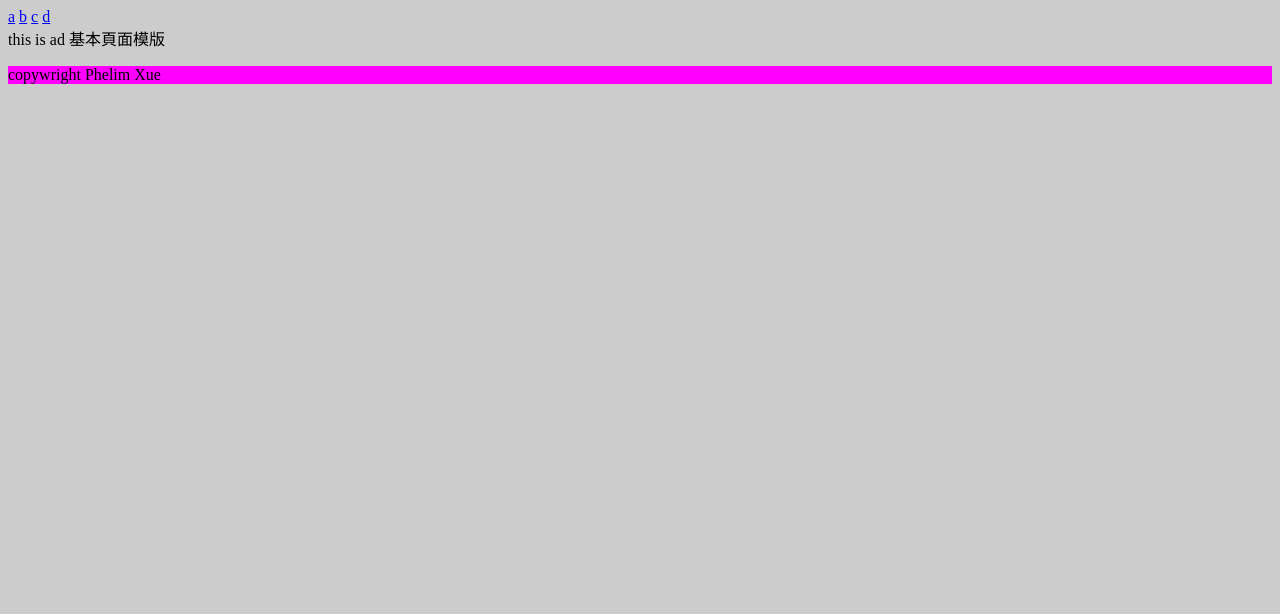
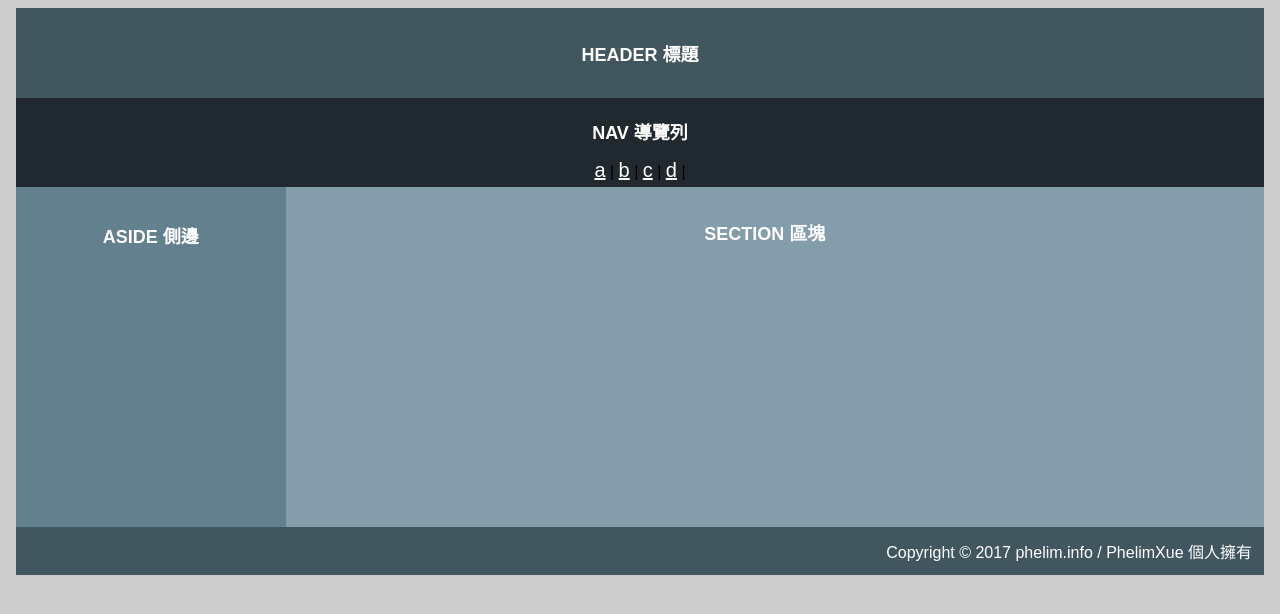
Before and after one commit to PhelimXue/introduce, a Django app: page / in a window 1280 px wide. Shown: the top 614 px of the page. Run offline with Django 3.2, Linux system fonts and the light colour scheme.

Commit message:
基本版型完成

```diff
--- a/info/static/css/styles.css
+++ b/info/static/css/styles.css
@@ -1,11 +1,63 @@
-body {
-    background-color: #cccccc;
+body{
+    //width: 1248px;
+    //color: #000;
+    background-color: #ccc;
+    //margin:0 auto;
+    font-family: sans-serif, "微軟正黑體";
+}
+#hold-body{
+    width: 1248px;
+    //color: #FFF;
+    margin:0 auto;
+    //font-family: sans-serif, "微軟正黑體";
 }
 
-h1 {
-    background-color: #00ff00;
+#header{
+    background-color: #425660;
+    padding: 20px;
 }
 
-p {
-    background-color: rgb(255,0,255);
+#nav{
+    background-color: #20292F;
+    padding: 5px;
+    text-align: center;
 }
+#nav .nav-a{
+    font-size: 20px;
+    color: #FFF;
+}
+
+#aside{
+    width: 20%;
+    height: 300px;
+    text-align: center;
+    background-color: #63808F;
+    padding:20px 10px;
+    margin-left:0px;
+    float: left;
+}
+
+#section{
+    //width: 800px;
+    height: 300px;
+    background-color: #849DAA;
+    line-height: 1.5em;
+    margin-left:20%;
+    padding: 20px;
+    //float: right;
+}
+
+#footer{
+    padding:12px;
+    color:#FFF;
+    background-color: #425660;
+    text-align: right;
+    clear: both;
+}
+
+h1{
+    font-family: sans-serif, "微軟正黑體";
+    font-size: 18px;
+    color: #FFF;
+    text-align: center;
+}
--- a/info/templates/info/ad.html
+++ /dev/null
@@ -1 +0,0 @@
-this is ad
--- /dev/null
+++ b/info/templates/info/aside.html
@@ -0,0 +1,3 @@
+<aside id="aside">
+    <h1>ASIDE 側邊</h1>
+</aside>
--- a/info/templates/info/base.html
+++ b/info/templates/info/base.html
@@ -6,14 +6,17 @@
             <title>{% block title %}Welcome{% endblock %} - Phelim Introducing</title>
     </head>
     <body>
+        <div id="hold-body">
 
+        {% include 'info/header.html' %}
         {% include 'info/nav.html' %}
 
         {% block content %}
         <div>預設內容 沒指定就顯示這邊的文字。</div>
         {% endblock %}
 
-        {% include 'info/bottom.html' %}
+        {% include 'info/footer.html' %}
 
+        </div>
     </body>
 </html>
--- a/info/templates/info/bottom.html
+++ /dev/null
@@ -1 +0,0 @@
-<p>copywright Phelim Xue</p>
--- /dev/null
+++ b/info/templates/info/footer.html
@@ -0,0 +1,3 @@
+<footer id="footer">
+Copyright © 2017 phelim.info / PhelimXue 個人擁有
+</footer>
--- /dev/null
+++ b/info/templates/info/header.html
@@ -0,0 +1,3 @@
+<header id="header">
+    <h1>HEADER 標題</h1>
+</header>
--- a/info/templates/info/home.html
+++ b/info/templates/info/home.html
@@ -3,6 +3,6 @@
 {% block title %}Welcome Home Page{% endblock %}
 
 {% block content %}
-{% include 'info/ad.html' %}
-基本頁面模版
+{% include 'info/aside.html' %}
+{% include 'info/section.html' %}
 {% endblock %}
--- a/info/templates/info/nav.html
+++ b/info/templates/info/nav.html
@@ -1,6 +1,7 @@
-<nav>
-<a href="a">a</a>
-<a href="b">b</a>
-<a href="c">c</a>
-<a href="d">d</a>
+<nav id="nav">
+    <h1>NAV 導覽列</h1>
+    <a class="nav-a" href="a">a</a> |
+    <a class="nav-a" href="b">b</a> |
+    <a class="nav-a" href="c">c</a> |
+    <a class="nav-a" href="d">d</a> |
 </nav>
--- /dev/null
+++ b/info/templates/info/section.html
@@ -0,0 +1,3 @@
+<section id="section">
+    <h1>SECTION 區塊</h1>
+</section>
```
Also changed, not shown: 1 other file.
